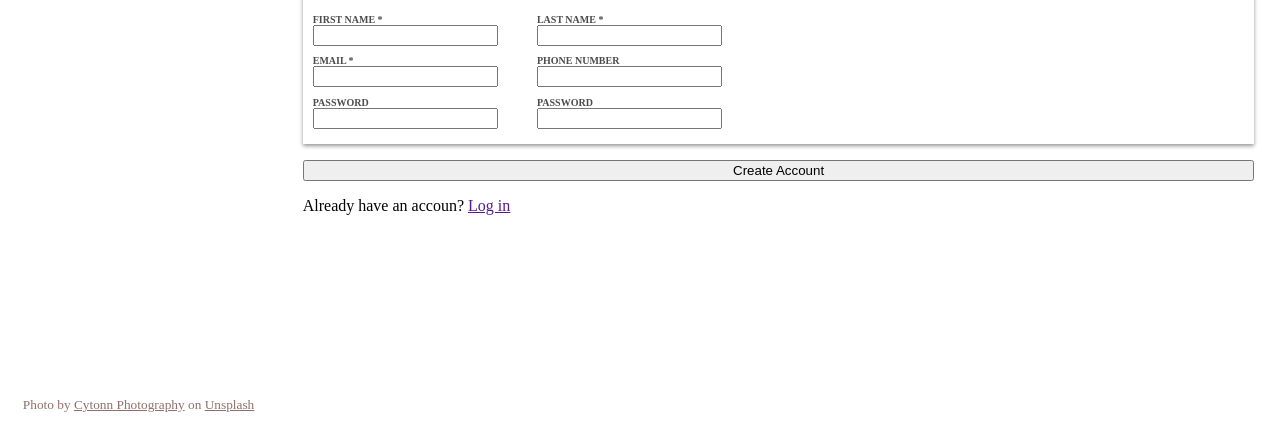
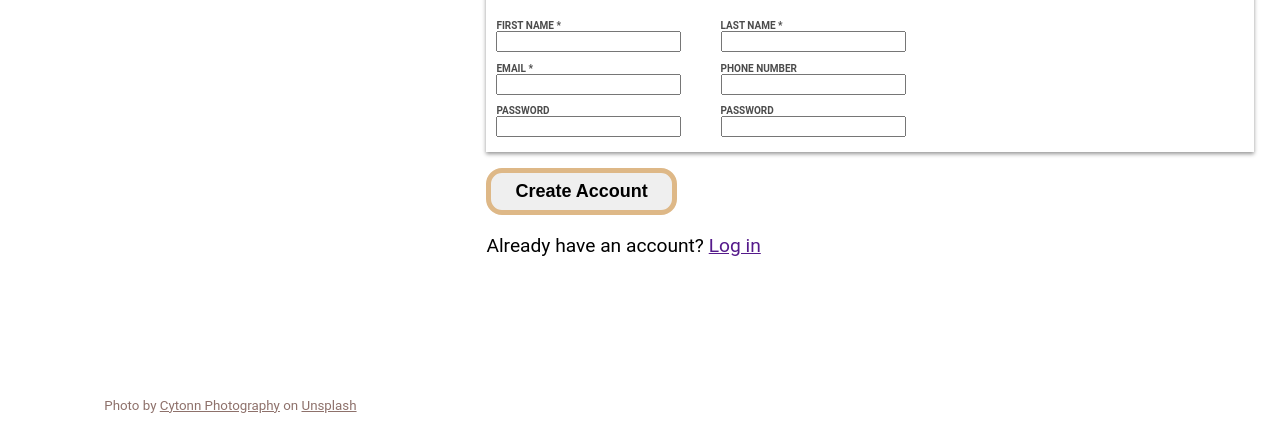
Before and after one commit to MokshagnaV/sign-up-form, a plain HTML site: page index.html in a window 1280 px wide. Shown: the part 374-800 px from the top of the page. Drawn offline with Linux system fonts and the light colour scheme.

Commit message:
Little Changes in Style

```diff
--- a/index.html
+++ b/index.html
@@ -64,8 +64,8 @@
             </form>
         </div>
 
-        <button type="submit">Create Account</button>
-        <p>Already have an accoun? <a href="">Log in</a></p>
+        <button id="btn" type="submit">Create Account</button>
+        <p>Already have an account? <a href="">Log in</a></p>
     </div>
 </body>
 
--- a/style.css
+++ b/style.css
@@ -2,6 +2,8 @@ body{
     margin: 0%;
     display: flex;
     box-sizing: border-box;
+    @import url('https://fonts.googleapis.com/css2?family=Roboto:ital,wght@0,100;0,300;0,400;0,500;0,700;1,100;1,400;1,700&display=swap');
+    font-family: 'Roboto', sans-serif;
 }
 .logo-section{
     display: flex;
@@ -11,7 +13,7 @@ body{
     justify-content: flex-end;
     align-items: center;
     height: 100vh;
-    flex-grow: 1;
+    flex:3;
 }
 .main{
     flex-grow: 2;
@@ -19,6 +21,8 @@ body{
     flex-direction: column;
     justify-content: center;
     padding: 2%;
+    flex:5;
+    font-size: larger;
 }
 .logo{
     width: 100%;
@@ -46,6 +50,7 @@ body{
 }
 
 .form-card{
+    font-size: medium;
     box-shadow: 0px 2px 4px rgba(0, 0, 0, 0.418);
     padding: 10px;
     margin-bottom: 1rem;
@@ -72,3 +77,12 @@ input:focus{
 input:valid:focus{
     border-color: blue;
 }
+
+#btn{
+    width: fit-content;
+    padding: .5rem 1.5rem;
+    border: 5px solid burlywood;
+    border-radius: 1rem;
+    font-size: large;
+    font-weight: bolder;
+}
```
